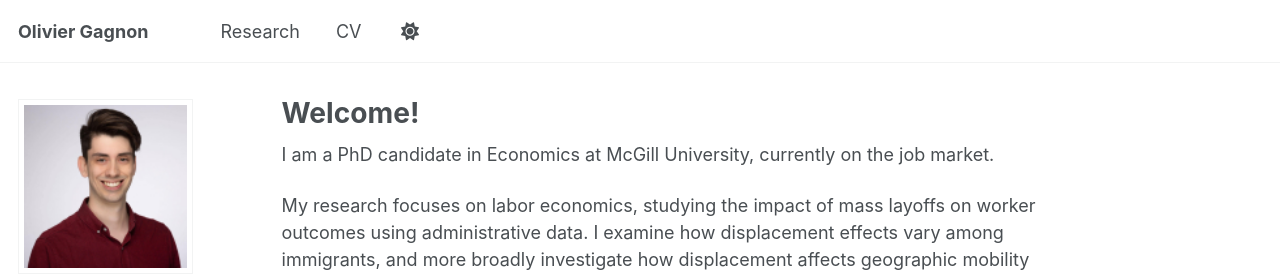
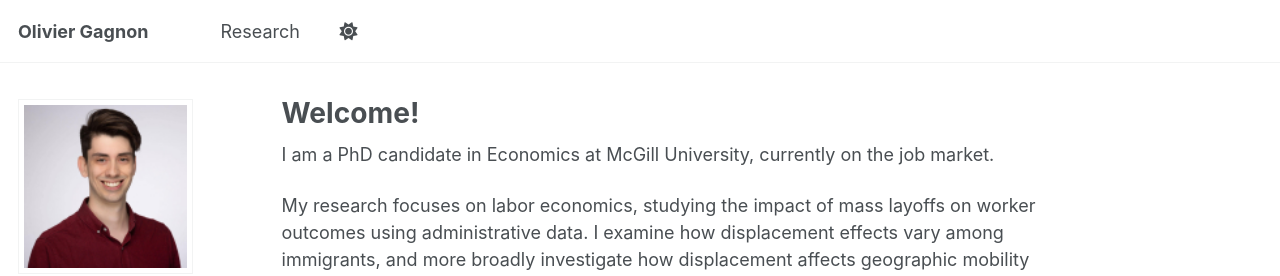
Before and after one commit to Olivier-Gagnon/Olivier-Gagnon.github.io, a Jekyll site: the page built from _pages/about.md, in a window 1280 px wide. Shown: the top 276 px of the page. Built offline with Jekyll 4.4.1, drawn with Linux system fonts in a browser that asks for light colours; a script that is not in the unit is left out.

Commit message:
remove redondant cv section

```diff
--- a/_data/navigation.yml
+++ b/_data/navigation.yml
@@ -10,6 +10,3 @@
 main:
   - title: "Research"
     url: /research/
-
-  - title: "CV"
-    url: /cv/
```
